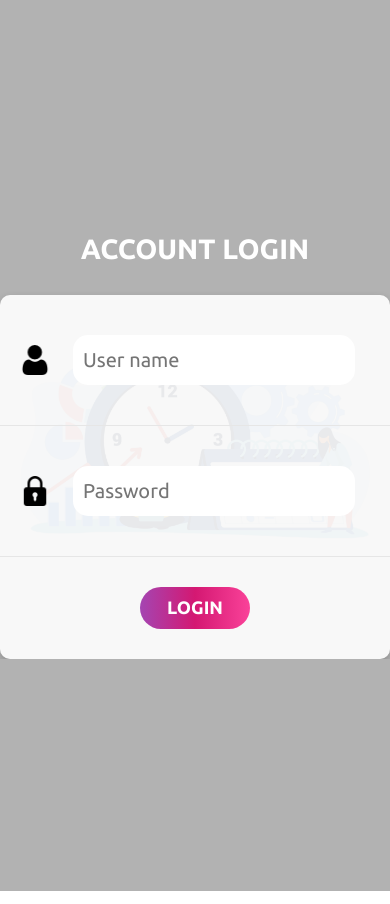
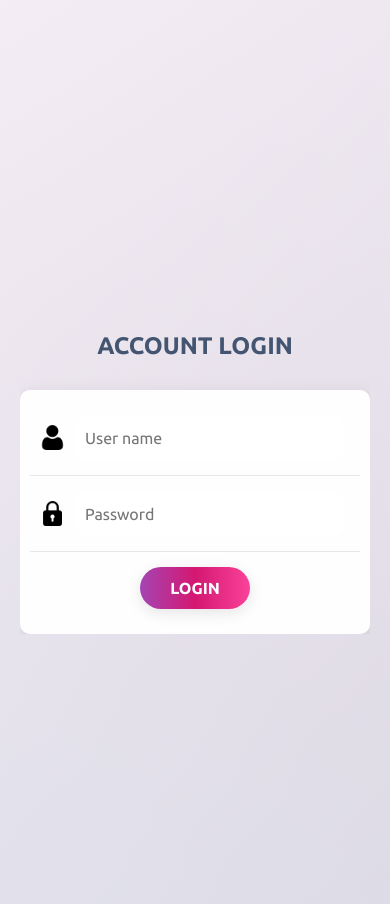
Before and after one commit to medss19/To-do-app, a Flask app: page /login in a window 390 px wide. Shown: the part 62-966 px from the top of the page. Run offline with Flask 3, Linux system fonts and the light colour scheme.

Commit message:
Update login.css as well as added responsive

```diff
--- a/static/css/login.css
+++ b/static/css/login.css
@@ -1,19 +1,21 @@
 body, html {
     height: 100%;
     margin: 0;
+    overflow: hidden; /* Prevent scrolling */
 }
 
 .container-login {
-    background-image: url('../images/login.png');
-    background-size: contain;
-    background-position: center;
-    background-repeat: no-repeat;
-    height: 92.20%;
+    height: 100vh; /* Use viewport height */
     width: 100%;
     display: flex;
     align-items: center;
     justify-content: center;
     position: relative;
+    background: linear-gradient(135deg,
+        #f5f7fa 0%,
+        #e8ecf1 50%,
+        #dde4eb 100%
+    );
 }
 
 .container-login::before {
@@ -23,35 +25,41 @@ body, html {
     left: 0;
     right: 0;
     bottom: 0;
-    background-color: rgba(0, 0, 0, 0.3);
+    background: linear-gradient(45deg,
+        rgba(164, 69, 178, 0.05) 0%,
+        rgba(212, 24, 114, 0.05) 50%,
+        rgba(250, 66, 153, 0.05) 100%
+    );
     z-index: 1;
 }
 
 .login-box {
-    width: 390px;
+    width: 90%;
+    max-width: 390px;
     overflow: hidden;
     position: relative;
     z-index: 2;
     opacity: 0;
-    transform: translateX(100px); /* Start 100px to the right */
+    transform: translateX(100px);
     animation: slideLeft 1s forwards;
+    margin: 20px;
 }
 
 @keyframes slideLeft {
     from {
         opacity: 0;
-        transform: translateX(100px); /* Initial state */
+        transform: translateX(100px);
     }
     to {
         opacity: 1;
-        transform: translateX(0); /* Final state */
+        transform: translateX(0);
     }
 }
 
 .login-box h2 {
     margin-bottom: 30px;
-    font-size: 28px;
-    color: #fff;
+    font-size: clamp(24px, 5vw, 28px);
+    color: #445571;
     line-height: 1.2;
     text-align: center;
     text-transform: uppercase;
@@ -60,22 +68,23 @@ body, html {
 }
 
 .wrap-input100 .icon {
-    margin-left: 20px; /* Adjust margin as needed */
-    width: 30px; /* Adjust icon width */
-    height: auto; /* Maintain aspect ratio */
+    margin-left: 10px;
+    width: 25px;
+    height: auto;
 }
 
 .login-form {
-    background-color: rgba(255, 255, 255, 0.9);
+    background-color: rgba(255, 255, 255, 0.95);
     border-radius: 10px;
-    box-shadow: 0 4px 8px rgba(0, 0, 0, 0.2);
+    box-shadow: 0 4px 20px rgba(0, 0, 0, 0.08);
+    padding: 10px;
 }
 
 .wrap-input100 {
     width: 100%;
     position: relative;
     border-bottom: 1px solid #e6e6e6;
-    padding: 40px 0;
+    padding: 20px 0;
     display: flex;
     align-items: center;
 }
@@ -83,15 +92,15 @@ body, html {
 .login-form .input100 {
     font-family: "Ubuntu", sans-serif;
     font-weight: 400;
-    font-size: 20px;
+    font-size: clamp(16px, 4vw, 20px);
     color: #555;
     line-height: 1.2;
-    width: calc(85% - 50px);
-    margin-left: 23px;
+    width: calc(100% - 60px);
+    margin-left: 15px;
     border: none;
     outline: none;
     border-radius: 15px;
-    height: 50px;
+    height: 45px;
     background: white;
     padding: 0px 10px;
     transition: background-color 0.4s;
@@ -99,44 +108,72 @@ body, html {
 
 .input100:focus {
     background-color: rgba(255, 255, 255, 0.9);
+    box-shadow: 0 0 0 2px rgba(164, 69, 178, 0.1);
 }
 
 .container-login100-form-btn {
     width: 100%;
     display: flex;
-    padding: 30px;
+    padding: 20px;
     justify-content: center;
 }
 
 .btn-primary {
-    width: 29%;
+    width: auto;
+    min-width: 110px;
+    max-width: 200px;
+    padding: 0 20px;
     font-family: "Ubuntu", sans-serif;
     font-weight: 700;
-    font-size: 18px;
+    font-size: clamp(16px, 4vw, 18px);
     color: #fff;
     line-height: 1.2;
     text-transform: uppercase;
     border: none;
     justify-content: center;
     align-items: center;
-    min-width: 110px;
     height: 42px;
     border-radius: 21px;
     background: linear-gradient(to right, #a445b2, #d41872, #fa4299);
     position: relative;
     z-index: 1;
-    transition: background-color 0.4s;
+    transition: all 0.3s ease;
+    box-shadow: 0 4px 15px rgba(0, 0, 0, 0.1);
+}
+
+.btn-primary:hover {
+    transform: translateY(-2px);
+    box-shadow: 0 6px 20px rgba(0, 0, 0, 0.15);
 }
 
 .flash-message {
-    top: 80px; /* Position at the very top */
+    top: 20px;
     display: flex;
     align-items: center;
     justify-content: center;
-    z-index: 1050; /* Make sure it's above other elements */
-    width: 30%; /* Make it full width */
-    left: 400px; /* Position it to the left edge */
-    margin-left: 200px;
-    right: 0; /* Position it to the right edge */
-    position: fixed; /* Fix it at the top of the screen */
+    z-index: 1050;
+    width: 90%;
+    max-width: 500px;
+    left: 50%;
+    transform: translateX(-50%);
+    position: fixed;
+    margin: 0;
+    padding: 10px 20px;
+    background-color: rgba(255, 255, 255, 0.95);
+    box-shadow: 0 4px 12px rgba(0, 0, 0, 0.08);
 }
+
+/* Media Queries for smaller devices */
+@media screen and (max-width: 480px) {
+    .wrap-input100 {
+        padding: 15px 0;
+    }
+
+    .login-form .input100 {
+        margin-left: 10px;
+    }
+
+    .container-login100-form-btn {
+        padding: 15px;
+    }
+}
```
Also changed, not shown: README.md.
